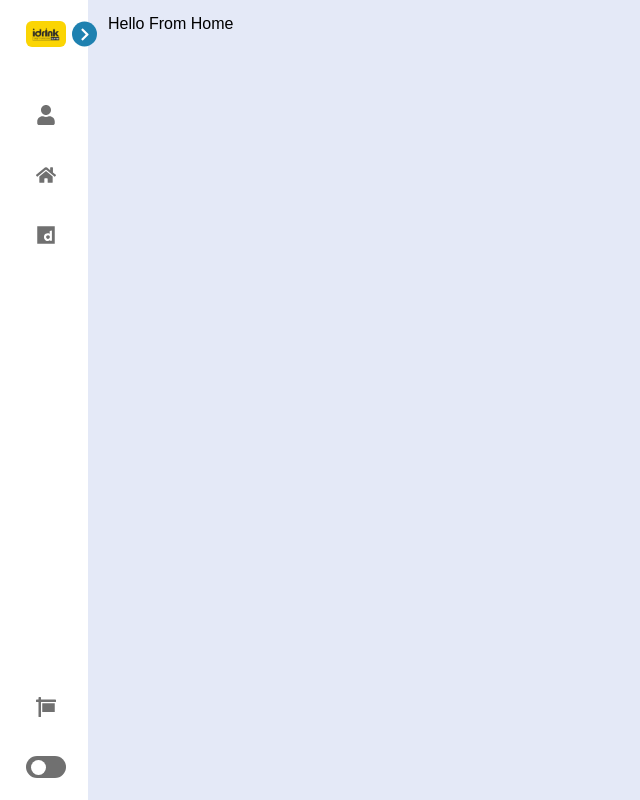
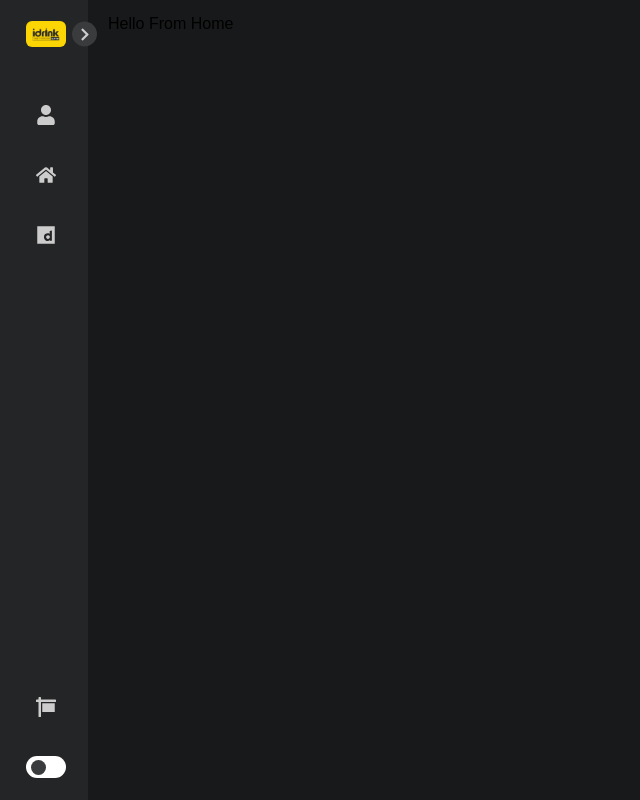
Before and after one commit to MhammdAli/my-app, a React (Create React App) app: page / in a window 1280 px wide. Shown: the whole page, without its empty margins (0-640 px from the left). Built offline with nearby package versions, Linux system fonts and the light colour scheme.

Commit message:
adding DarkMode feature using context

```diff
--- /dev/null
+++ b/src/contexts/ThemeContext.tsx
@@ -0,0 +1,41 @@
+import React, { createContext } from "react";
+
+
+///////////////////// TYPESCRIPT TYPES /////////////////////
+export type ThemeModeType = 'dark' | 'light'
+
+export type ThemeType = {
+    mode ?: 'dark' | 'light',
+    changeTheme ?: (colorMode : ThemeModeType) => void,
+    toggle ?: ()=>void
+}
+
+//////////////////////////////////////////////////////////
+
+export const themeContext = createContext<ThemeType>({});
+
+interface ThemeProps {
+    children ?: React.ReactElement
+}
+
+export const ThemeProvider : React.FC<ThemeProps> = ({children})=>{
+
+    const [mode , setMode] = React.useState<ThemeModeType>('dark');
+
+    const changeTheme = (colorMode : ThemeModeType)=>{
+         setMode(colorMode)
+    }
+
+    const toggle = ()=>{
+        setMode(mode === 'dark' ? 'light' : 'dark')
+    }
+
+    return (
+        <div className={`App ${mode}`}>
+            <themeContext.Provider value={{mode,changeTheme,toggle}}>
+                {children}
+            </themeContext.Provider>
+        </div>
+    )
+
+}
--- /dev/null
+++ b/src/hooks/useTheme.tsx
@@ -0,0 +1,6 @@
+import {themeContext,ThemeType} from 'contexts/ThemeContext';
+import { useContext } from 'react';
+
+export function useTheme() : ThemeType{
+    return useContext(themeContext)
+}
--- a/src/index.tsx
+++ b/src/index.tsx
@@ -4,14 +4,16 @@ import { BrowserRouter } from 'react-router-dom';
 import 'styles/index.css';
 import App from './App';
 import reportWebVitals from './reportWebVitals';
-
+import {ThemeProvider} from 'contexts/ThemeContext';
 const root = ReactDOM.createRoot(
   document.getElementById('root') as HTMLElement
 );
 root.render(
   <React.StrictMode>
     <BrowserRouter>
-      <App />
+      <ThemeProvider>
+        <App />
+      </ThemeProvider>
     </BrowserRouter>
   </React.StrictMode>
 );
--- a/tailwind.config.js
+++ b/tailwind.config.js
@@ -3,6 +3,7 @@ module.exports = {
   content: [
     "./src/**/*.{js,jsx,ts,tsx}",
   ],
+  darkMode : 'class',
   theme: {
     extend: {
       colors : {
```
